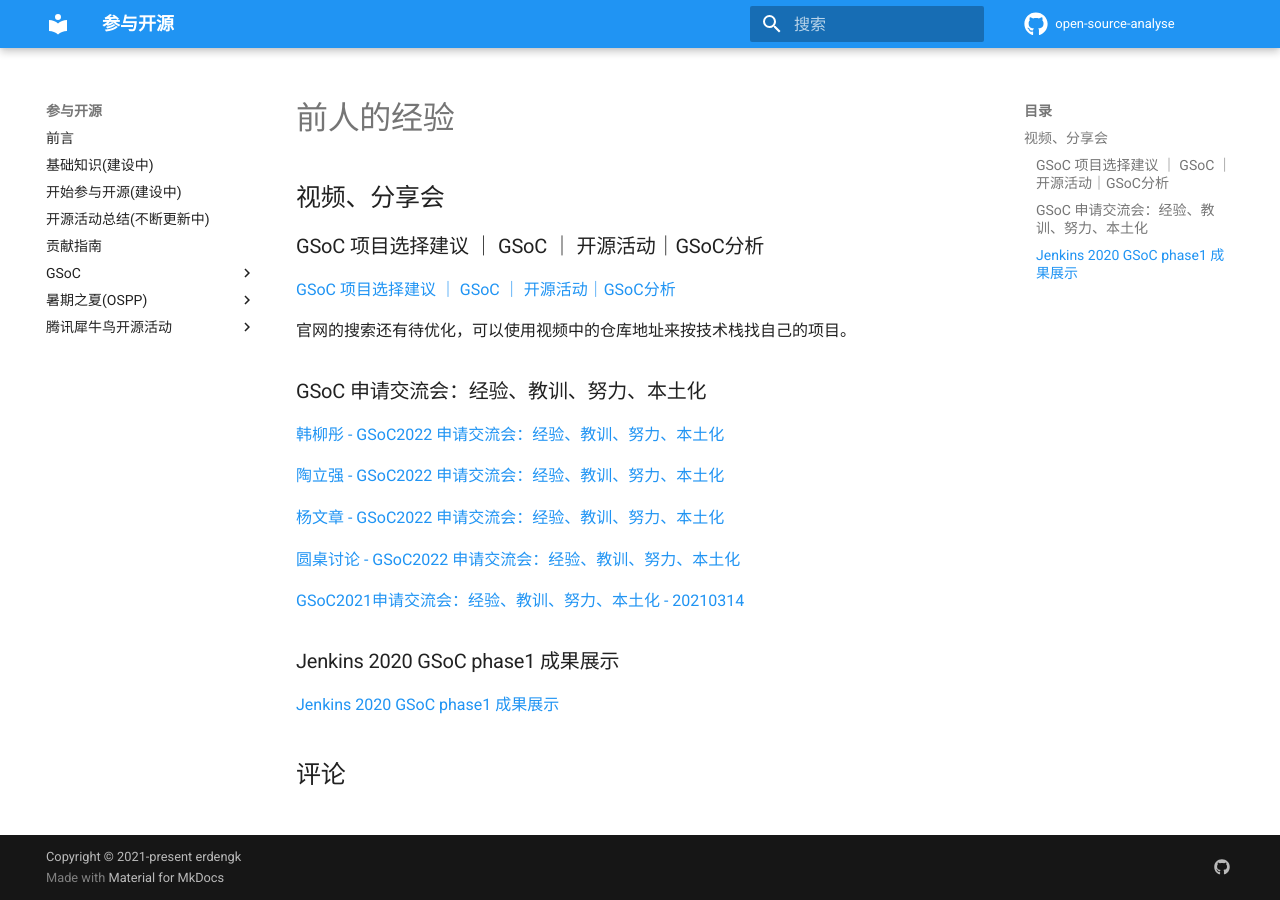
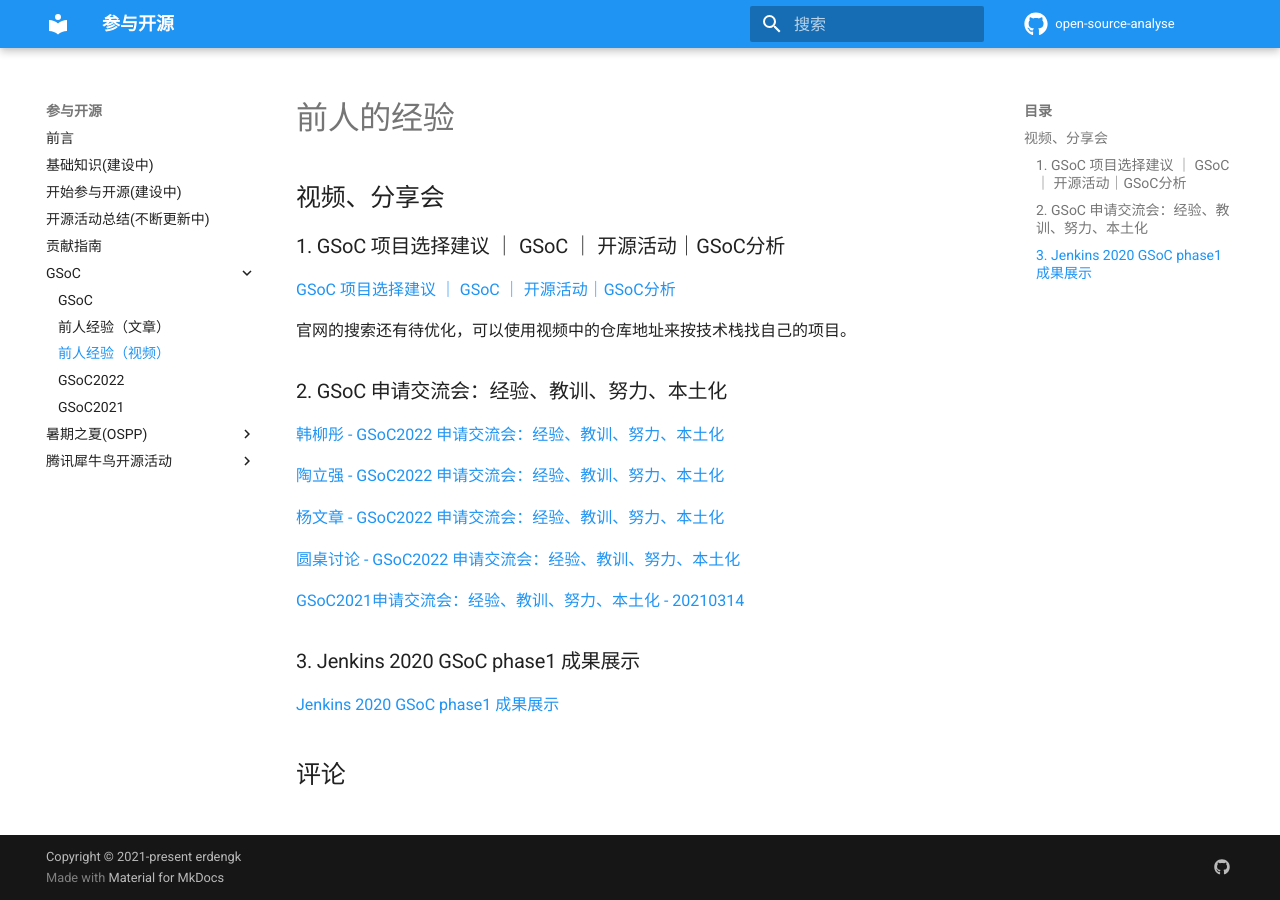
Before and after one commit to erdengk/gsoc-analyse, an MkDocs documentation site: the page built from docs/cn/gsoc/experience-video.md, in a window 1280 px wide. Built offline with MkDocs 1.6.1 and Material for MkDocs 9.7.7, drawn with Linux system fonts in a browser that asks for light colours; comment, search, counter and statistics services are not loaded.

Commit message:
update docs

```diff
--- a/docs/cn/gsoc/experience.md
+++ b/docs/cn/gsoc/experience-video.md
@@ -2,13 +2,13 @@
 
 ## 视频、分享会
 
-### GSoC 项目选择建议 ｜ GSoC ｜ 开源活动｜GSoC分析
+### 1. GSoC 项目选择建议 ｜ GSoC ｜ 开源活动｜GSoC分析
 
 [GSoC 项目选择建议 ｜ GSoC ｜ 开源活动｜GSoC分析](https://www.bilibili.com/video/BV1Vq4y187DE)
 
 官网的搜索还有待优化，可以使用视频中的仓库地址来按技术栈找自己的项目。
 
-### GSoC 申请交流会：经验、教训、努力、本土化
+### 2. GSoC 申请交流会：经验、教训、努力、本土化
 
 [韩柳彤 - GSoC2022 申请交流会：经验、教训、努力、本土化](https://www.bilibili.com/video/BV1AS4y1373Z)
 
@@ -20,6 +20,6 @@
 
 [GSoC2021申请交流会：经验、教训、努力、本土化 - 20210314](https://www.bilibili.com/video/BV13v411a7Km)
 
-### Jenkins 2020 GSoC phase1 成果展示
+### 3. Jenkins 2020 GSoC phase1 成果展示
 
 [Jenkins 2020 GSoC phase1 成果展示](https://www.bilibili.com/video/BV1hC4y1h713)
--- a/mkdocs.yml
+++ b/mkdocs.yml
@@ -67,6 +67,8 @@ nav:
   - 贡献指南 : "contribution/Contribution Guidelines.md"
   - GSoC:
     - "GSoC": "cn/gsoc/index.md"
+    - "前人经验（文章）" : "cn/gsoc/experience-docs.md"
+    - "前人经验（视频）" : "cn/gsoc/experience-video.md"
     - "GSoC2022": "cn/gsoc/GSoC2022/GSoC2022.md"
     - "GSoC2021": "cn/gsoc/GSoC2021/GSoC2021.md"
   - 暑期之夏(OSPP):
```
Also changed, not shown: docs/cn/gsoc/experience-docs.md (added, +11 -0 lines), docs/cn/ospp/experience.md (+1 -1 lines).
